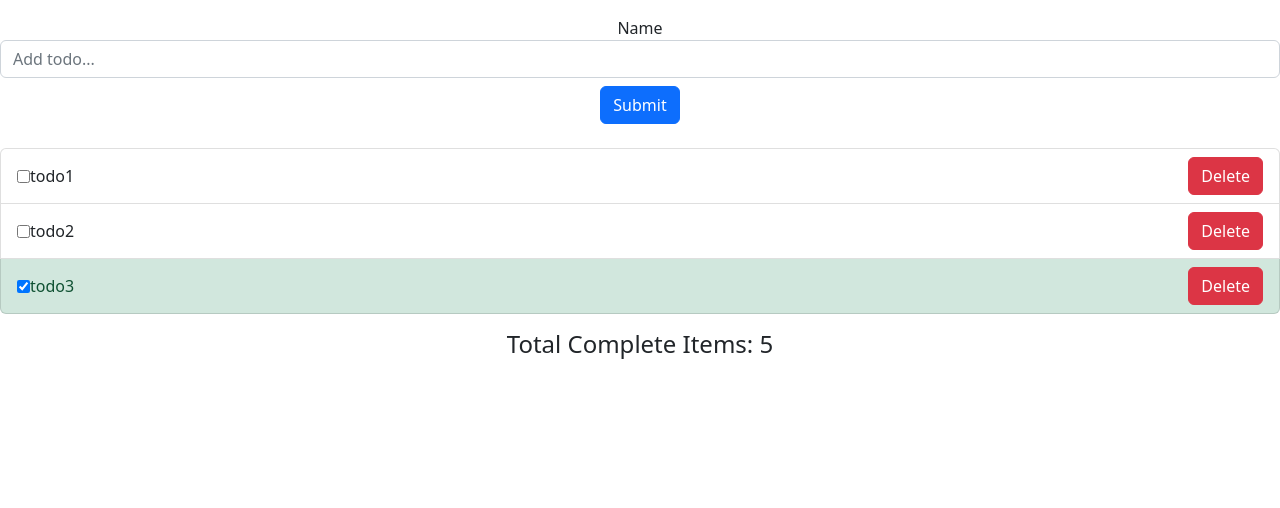
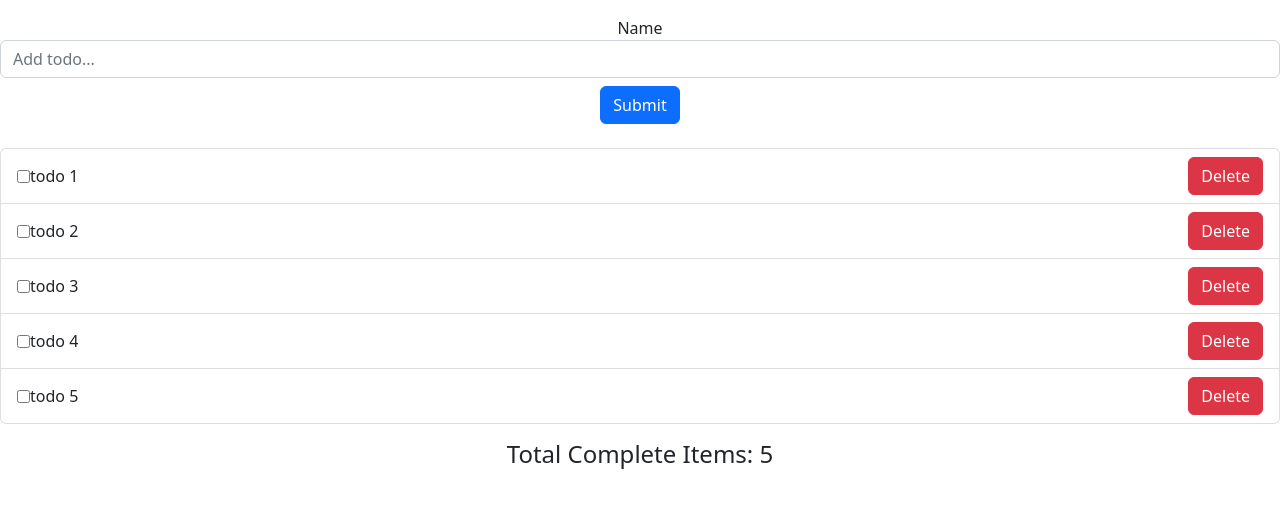
Before and after one commit to mohammadsalarvand403/redux-toolkit, a React (Create React App) app: page / in a window 1280 px wide. Shown: the top 508 px of the page. Built offline with nearby package versions, Linux system fonts and the light colour scheme; data requests are answered from the project's data file.

Commit message:
add Todo vi api

```diff
--- a/package.json
+++ b/package.json
@@ -7,6 +7,7 @@
     "@testing-library/jest-dom": "^5.16.5",
     "@testing-library/react": "^13.4.0",
     "@testing-library/user-event": "^13.5.0",
+    "axios": "^1.2.2",
     "bootstrap": "^5.2.3",
     "react": "^18.2.0",
     "react-dom": "^18.2.0",
--- a/src/Features/todos/TodosSlice.js
+++ b/src/Features/todos/TodosSlice.js
@@ -1,12 +1,32 @@
-import { createSlice } from "@reduxjs/toolkit";
+import { createSlice ,createAsyncThunk} from "@reduxjs/toolkit";
+import axios from "axios";
+export const getAsyncTodos= createAsyncThunk("todos/getAsyncTodos",async(_,{rejectWithValue})=>{
+try {
+  const Response= await axios.get("http://localhost:3001/todos")
+ return Response.data
 
+} catch (error) {
+  return rejectWithValue([],error)
+}
+});
+export const addAsyncTodos= createAsyncThunk("todos/addAsyncTodos",async(payload,{rejectWithValue})=>{
+try {
+  const Response= await axios.get("http://localhost:3001/todos",{
+  id: Date.now(),
+  title:payload.title,
+  completed:false
+})
+ return Response.data
+
+} catch (error) {
+  return rejectWithValue([],error)
+}
+});
  const initialState =
  {
-    todos:[
-    { id: 1, title: "todo1", completed: false },
-    { id: 2, title: "todo2", completed: false },
-    { id: 3, title: "todo3", completed: true },
-    ]
+    todos:[],
+    loading:false,
+    error:null
  };
 
 const counterSlice = createSlice({
@@ -30,6 +50,21 @@ const counterSlice = createSlice({
           state.todos=filteredTodo;
         }
 
+    },
+    extraReducers:{
+      [getAsyncTodos.fulfilled]:(state,action)=>{
+        return {...state,todos:action.payload,loading:false,error:null}
+      },
+      [getAsyncTodos.pending]:(state,action)=>{
+        return {...state,todos:[],loading:true,error:null}
+      },
+      [getAsyncTodos.rejected]:(state,action)=>{
+        return {...state,todos:[],loading:false,error:action.error.message}
+      },
+      [addAsyncTodos.fulfilled]:(state,action)=>{
+        state.todos.push(action.payload)
+      }
+
     }
 })
 export const {AddTodo,toggleTodo,deleteTodo}=counterSlice.actions;
--- a/src/components/Todos/AddTodoForm.js
+++ b/src/components/Todos/AddTodoForm.js
@@ -1,12 +1,12 @@
 import React, { useState } from "react";
 import { useDispatch } from "react-redux";
-import { AddTodo } from "../../Features/todos/TodosSlice";
+import { addAsyncTodos } from "../../Features/todos/TodosSlice";
 const AddTodoForm = () => {
   const [value, setValue] = useState("");
 const dispatch= useDispatch()
   const onSubmit = (event) => {
     event.preventDefault();
-   dispatch(AddTodo({}))
+   dispatch(addAsyncTodos({title:value}))
   };
 
   return (
--- a/src/components/Todos/TodoList.js
+++ b/src/components/Todos/TodoList.js
@@ -1,8 +1,10 @@
-import React from "react";
-import { useSelector } from "react-redux";
+import React, { useEffect } from "react";
+import { useDispatch, useSelector } from "react-redux";
+import {getAsyncTodos} from "../../Features/todos/TodosSlice";
 import TodoItem from "./TodoItem";
 
 const TodoList = () => {
+
   // const todos = [
   //   { id: 1, title: "todo1", completed: false },
   //   { id: 2, title: "todo2", completed: false },
@@ -10,12 +12,16 @@ const TodoList = () => {
   //   { id: 4, title: "todo4", completed: false },
   //   { id: 5, title: "todo5", completed: false },
   // ];
- const {todos}= useSelector(state=>state.todos)
-
+ const {todos,loading,error}= useSelector(state=>state.todos);
+ const dispatch=useDispatch();
+useEffect(()=>{
+  dispatch(getAsyncTodos())
+},[])
+if(loading) return <p>loading....</p>
+if(error) return <p>{error}</p>
   return (
     <ul className="list-group">
       {todos.map((todo) => (
-
         <TodoItem id={todo.id} title={todo.title} completed={todo.completed} />
       ))}
     </ul>
```
Also changed, not shown: 1 other file (tests, documents, lock files or other folders).
